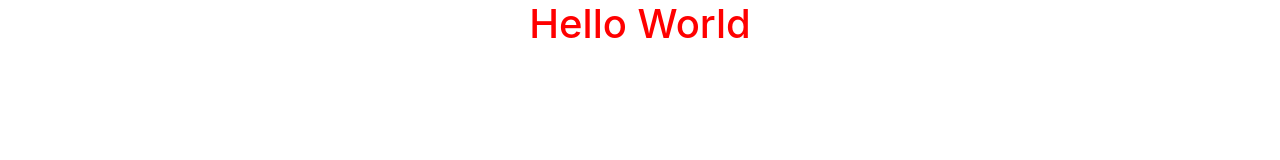
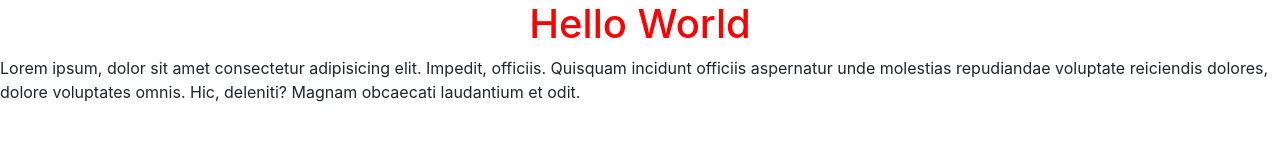
Before and after one commit to tyleryoungblood/npm-workflow, a website: page build/index.html in a window 1280 px wide. Drawn offline with Linux system fonts and the light colour scheme.

Commit message:
added some lorem to index.html

```diff
--- a/build/index.html
+++ b/build/index.html
@@ -10,6 +10,7 @@
 
 <body>
   <h1>Hello World</h1>
+  <p>Lorem ipsum, dolor sit amet consectetur adipisicing elit. Impedit, officiis. Quisquam incidunt officiis aspernatur unde molestias repudiandae voluptate reiciendis dolores, dolore voluptates omnis. Hic, deleniti? Magnam obcaecati laudantium et odit.</p>
 
 
 
```
